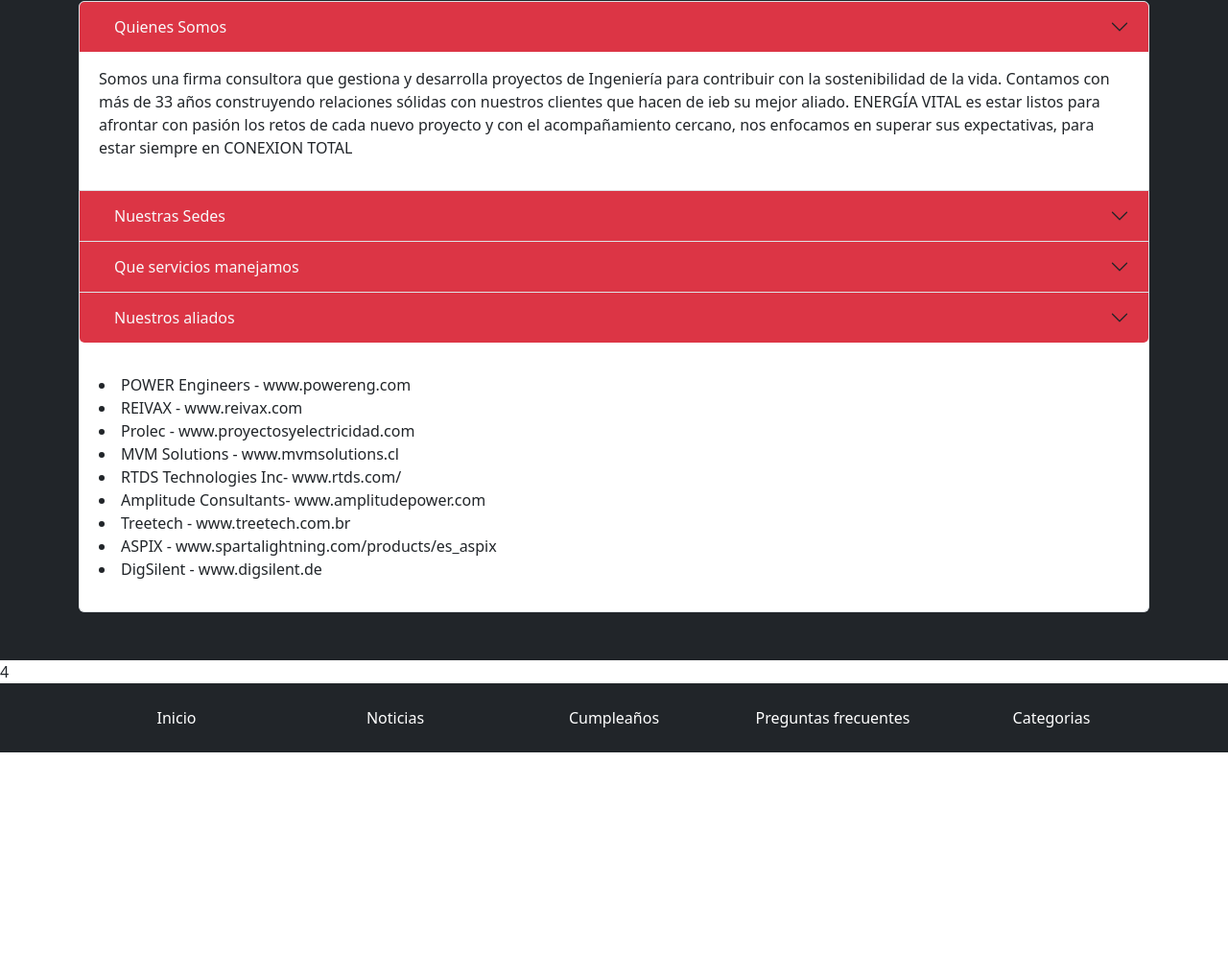
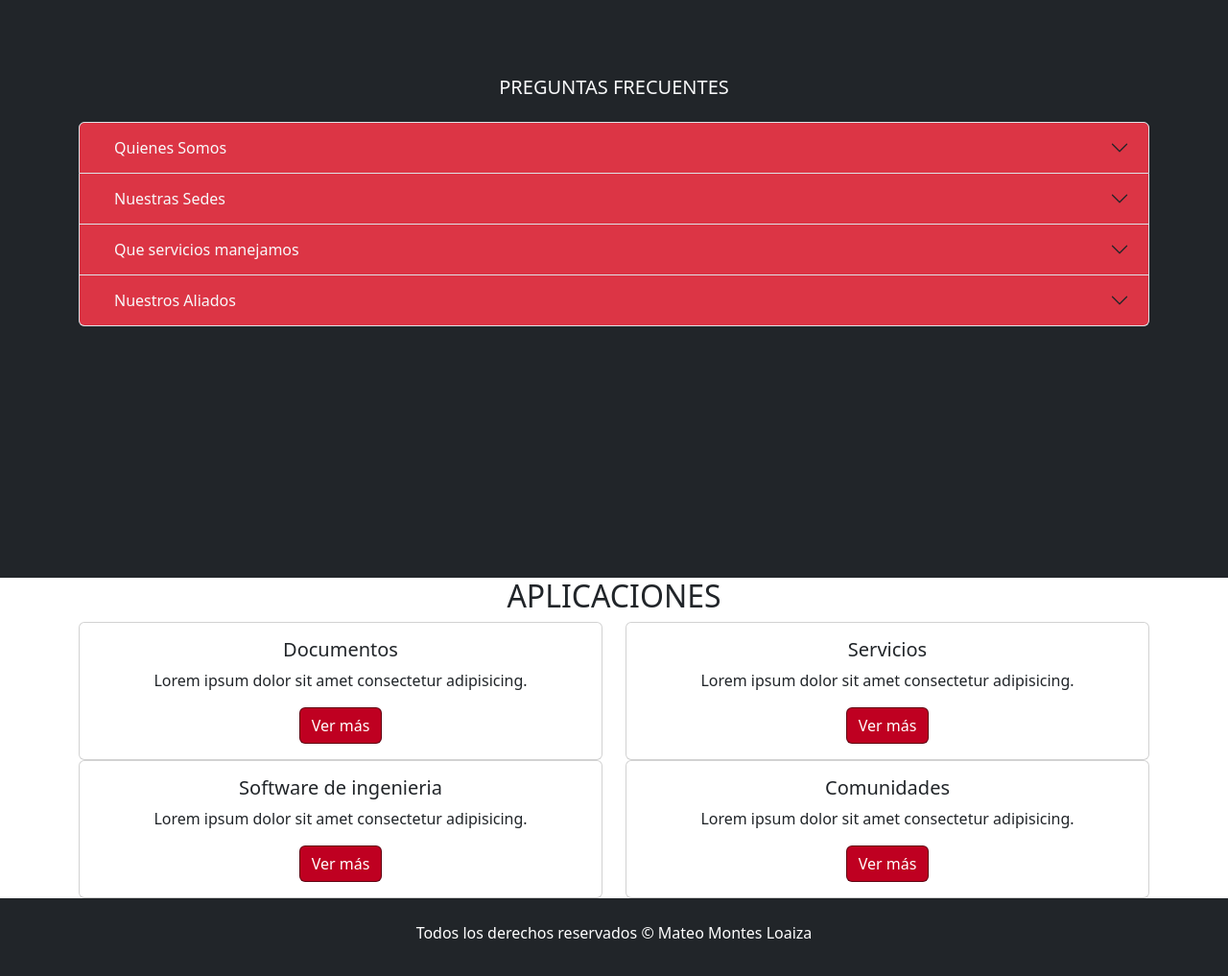
Before and after one commit to mmontesl1/mmontesl1.github.io, a plain HTML site: page index.html in a window 1280 px wide. Shown: the part 1179-2196 px from the top of the page at 96% size. Before the commit the page ends 1963 px from the top, so only its background shows below. Drawn offline with nearby package versions, Linux system fonts and the light colour scheme.

Commit message:
Se añade la seccion de aplicaciones

```diff
--- a/css/style.css
+++ b/css/style.css
@@ -16,7 +16,13 @@
 #noticias .carousel-inner button:hover {
     background-color: rgb(129, 2, 23);
 }
-
+#aplicaciones .container-app a{
+    background-color: rgb(191, 0, 33);
+    border-color: rgba(0, 0, 0, 0.5);
+}
+#aplicaciones .container-app a:hover {
+    background-color: rgb(129, 2, 23);
+}
 #footer{
     background-color: rgb(33,37,41);
     color: white;
--- a/index.html
+++ b/index.html
@@ -5,12 +5,13 @@
     <meta name="viewport" content="width=device-width, initial-scale=1">
     <link href="https://cdn.jsdelivr.net/npm/bootstrap@5.3.0-alpha2/dist/css/bootstrap.min.css" rel="stylesheet" integrity="sha384-aFq/bzH65dt+w6FI2ooMVUpc+21e0SRygnTpmBvdBgSdnuTN7QbdgL+OapgHtvPp" crossorigin="anonymous">
     <link rel="stylesheet" href="./css/style.css">
+    <link rel="shortcut icon" href="./images/Logo.jpg">
     <title>Intranet IEB</title>
 </head>
-    <body>
+    <body >
 
         <header id="header">
-            <nav class="navbar navbar-expand-lg navbar-dark bg-dark">
+            <nav class="navbar navbar-expand-lg navbar-dark bg-dark fixed-top">
                 <div class="container-fluid container">
                     <!-- Logo -->
                     <a class="navbar-brand" href="#">
@@ -25,16 +26,19 @@
                     <div class="collapse navbar-collapse" id="navbarSupportedContent">
                         <ul class="navbar-nav ms-auto mb-2 mb-lg-0">
                             <li class="nav-item">
-                                <a class="nav-link link-light" aria-current="page" href="#">Noticias</a>
+                                <a class="nav-link link-light" aria-current="page" href="#">Inicio</a>
                             </li>
                             <li class="nav-item">
-                                <a class="nav-link link-light" aria-current="page" href="#">Cumpleaños</a>
+                                <a class="nav-link link-light" aria-current="page" href="#noticias">Noticias</a>
                             </li>
                             <li class="nav-item">
-                                <a class="nav-link link-light" aria-current="page" href="#">FAQ</a>
+                                <a class="nav-link link-light" aria-current="page" href="#cumpleaños">Cumpleaños</a>
+                            </li>
+                            <li class="nav-item">
+                                <a class="nav-link link-light" aria-current="page" href="#preguntas">FAQ</a>
                             </li>
                             <li class="nav-item ">
-                                <a class="nav-link link-light " aria-current="page" href="#">Aplicaciones</a>
+                                <a class="nav-link link-light " aria-current="page" href="#aplicaciones">Aplicaciones</a>
                             </li>
                             <li class="nav-item">
                                 <a class="nav-link link-danger" aria-current="page" href="#">Login</a>
@@ -204,11 +208,11 @@
 
                                 <h2 class="accordion-header">
 
-                                <button class="accordion-button collapsed bg-danger" type="button" data-bs-toggle="collapse" data-bs-target="#collapseOne" aria-expanded="true" aria-controls="collapseOne">
+                                <button class="accordion-button collapsed bg-danger" type="button" data-bs-toggle="collapse" data-bs-target="#collapseOne" aria-expanded="false" aria-controls="collapseOne">
                                     <span class="px-3 text-light"> Quienes Somos </span>
                                 </button>
                                 </h2>
-                                <div id="collapseOne" class="accordion-collapse collapse show " data-bs-parent="#accordionExample">
+                                <div id="collapseOne" class="accordion-collapse collapse" data-bs-parent="#accordionExample">
                                 <div class="accordion-body">
                                     <div>
                                         <p>
@@ -230,26 +234,26 @@
                                 <div class="accordion-body">
                                     <div>
                                         <p>
-                                            <h5>Colombia</h5>
-                                            <p>
+                                            <h6>Colombia</h6>
+                                            <li>
                                                 Medellín - Bogotá - Barranquilla - Cartagena
-                                            </p>
-                                            <h5>Chile</h5>
-                                            <p>
+                                            </li>
+                                            <h6>Chile</h6>
+                                            <li>
                                                 Santiago de Chile
-                                            </p>
-                                            <h5>Estados Unicos</h5>
-                                            <p>
+                                            </li>
+                                            <h6>Estados Unicos</h6>
+                                            <li>
                                                 Houston
-                                            </p>
-                                            <h5>Guatemala</h5>
-                                            <p>
+                                            </li>
+                                            <h6>Guatemala</h6>
+                                            <li>
                                                 Ciudad de Guatemala
-                                            </p>
-                                            <h5>Peru</h5>
-                                            <p>
+                                            </li>
+                                            <h6>Peru</h6>
+                                            <li>
                                                 Lima
-                                            </p>
+                                            </li>
                                         </p>
                                     </div>
                                 </div>
@@ -273,13 +277,14 @@
                                 </div>
                                 </div>
                             </div>
+
                             <div class="accordion-item">
                                 <h2 class="accordion-header">
                                 <button class="accordion-button collapsed bg-danger" type="button" data-bs-toggle="collapse" data-bs-target="#collapseFour" aria-expanded="false" aria-controls="collapseFour">
-                                    <span class="px-3 text-light"> Nuestros aliados </span>
+                                    <span class="px-3 text-light"> Nuestros Aliados </span>
                                 </button>
                                 </h2>
-                                <div id="collapseFour" class="accordion-collapse " data-bs-parent="#accordionExample">
+                                <div id="collapseFour" class="accordion-collapse collapse" data-bs-parent="#accordionExample">
                                 <div class="accordion-body">
                                     <div>
                                         <p>
@@ -297,13 +302,56 @@
                                 </div>
                                 </div>
                             </div>
-                            </div>
                     </div>
 
             </section>
 
-            <section>
-                    4
+            <section id="aplicaciones">
+                <div class="container text-center container-app">
+                    <div class="row">
+                        <div class="col text-center text-uppercase">
+                            <h2>Aplicaciones</h2>
+                        </div>
+                    </div>
+                <div class="row">
+                    <div class="col-sm-6 mb-3 mb-sm-0 ">
+                        <div class="card">
+                        <div class="card-body">
+                            <h5 class="card-title">Documentos</h5>
+                            <p class="card-text">Lorem ipsum dolor sit amet consectetur adipisicing.</p>
+                            <a href="https://www.ieb.co/energia/index.php" target="_blank" class="btn btn-primary">Ver más</a>
+                        </div>
+                        </div>
+                    </div>
+                    <div class="col-sm-6">
+                        <div class="card">
+                        <div class="card-body">
+                            <h5 class="card-title">Servicios</h5>
+                            <p class="card-text">Lorem ipsum dolor sit amet consectetur adipisicing.</p>
+                            <a href="https://www.ieb.co/energia/index.php" target="_blank" class="btn btn-primary">Ver más</a>
+                        </div>
+                        </div>
+                    </div>
+                    <div class="col-sm-6">
+                        <div class="card">
+                        <div class="card-body">
+                            <h5 class="card-title">Software de ingenieria</h5>
+                            <p class="card-text">Lorem ipsum dolor sit amet consectetur adipisicing.</p>
+                            <a href="https://www.ieb.co/energia/index.php" target="_blank" class="btn btn-primary">Ver más</a>
+                        </div>
+                        </div>
+                    </div>
+                    <div class="col-sm-6">
+                        <div class="card">
+                        <div class="card-body">
+                            <h5 class="card-title">Comunidades</h5>
+                            <p class="card-text">Lorem ipsum dolor sit amet consectetur adipisicing.</p>
+                            <a href="https://www.ieb.co/energia/index.php" target="_blank"  class="btn btn-primary">Ver más</a>
+                        </div>
+                        </div>
+                    </div>
+                    </div>
+                </div>
             </section>
         </main>
 
@@ -311,19 +359,7 @@
             <div class="container">
                 <div class="row text-center">
                     <div class="col-12 col-md col-lg">
-                        <a href="#">Inicio</a>
-                    </div>
-                    <div class="col-12 col-md col-lg">
-                        <a href="#">Noticias</a>
-                    </div>
-                    <div class="col-12 col-md col-lg">
-                        <a href="#">Cumpleaños</a>
-                    </div>
-                    <div class="col-12 col-md col-lg">
-                        <a href="#">Preguntas frecuentes</a>
-                    </div>
-                    <div class="col-12 col-md col-lg">
-                        <a href="#">Categorias</a>
+                        <p>Todos los derechos reservados &copy; Mateo Montes Loaiza</p>
                     </div>
                 </div>
             </div>
```
